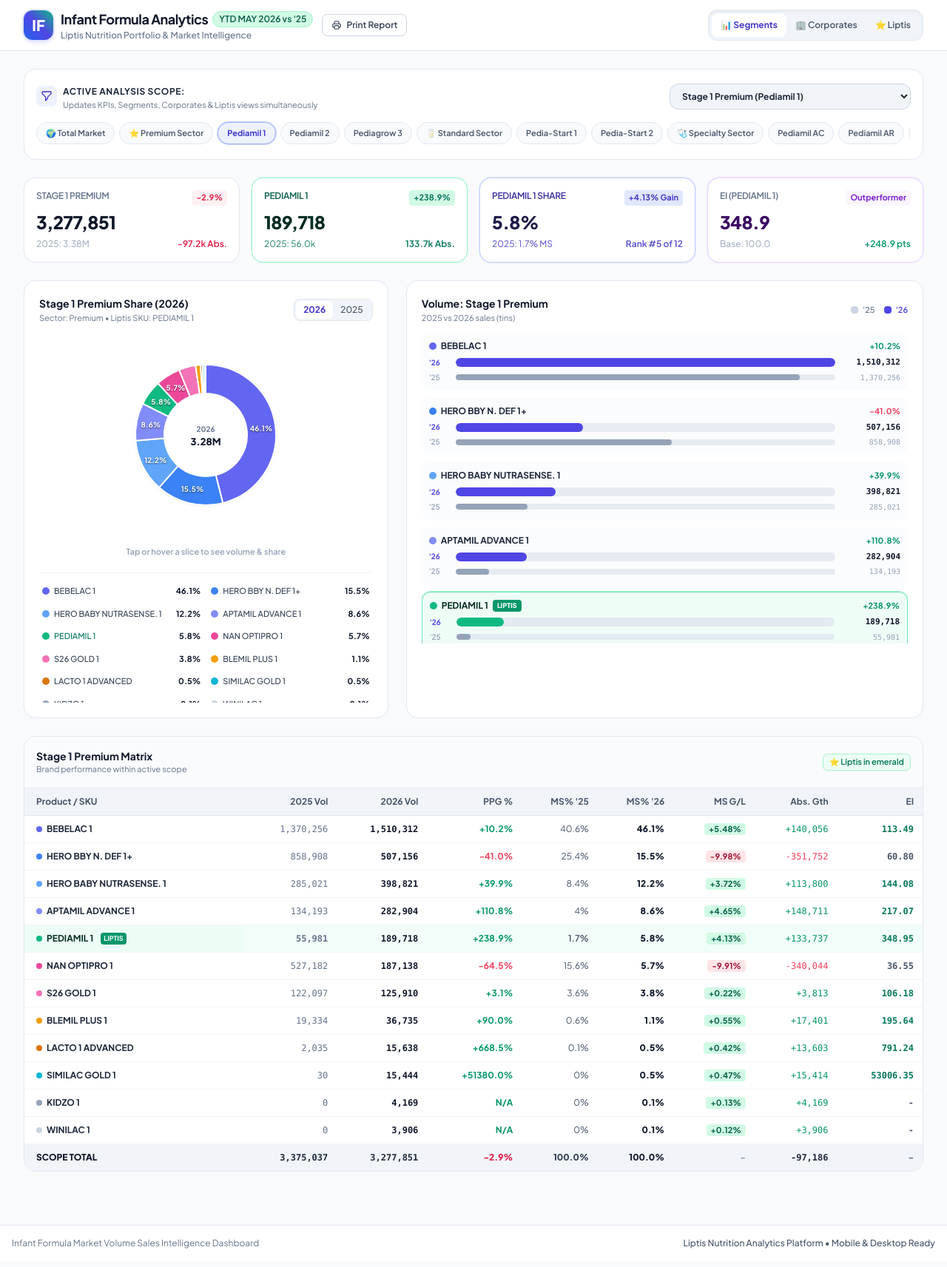
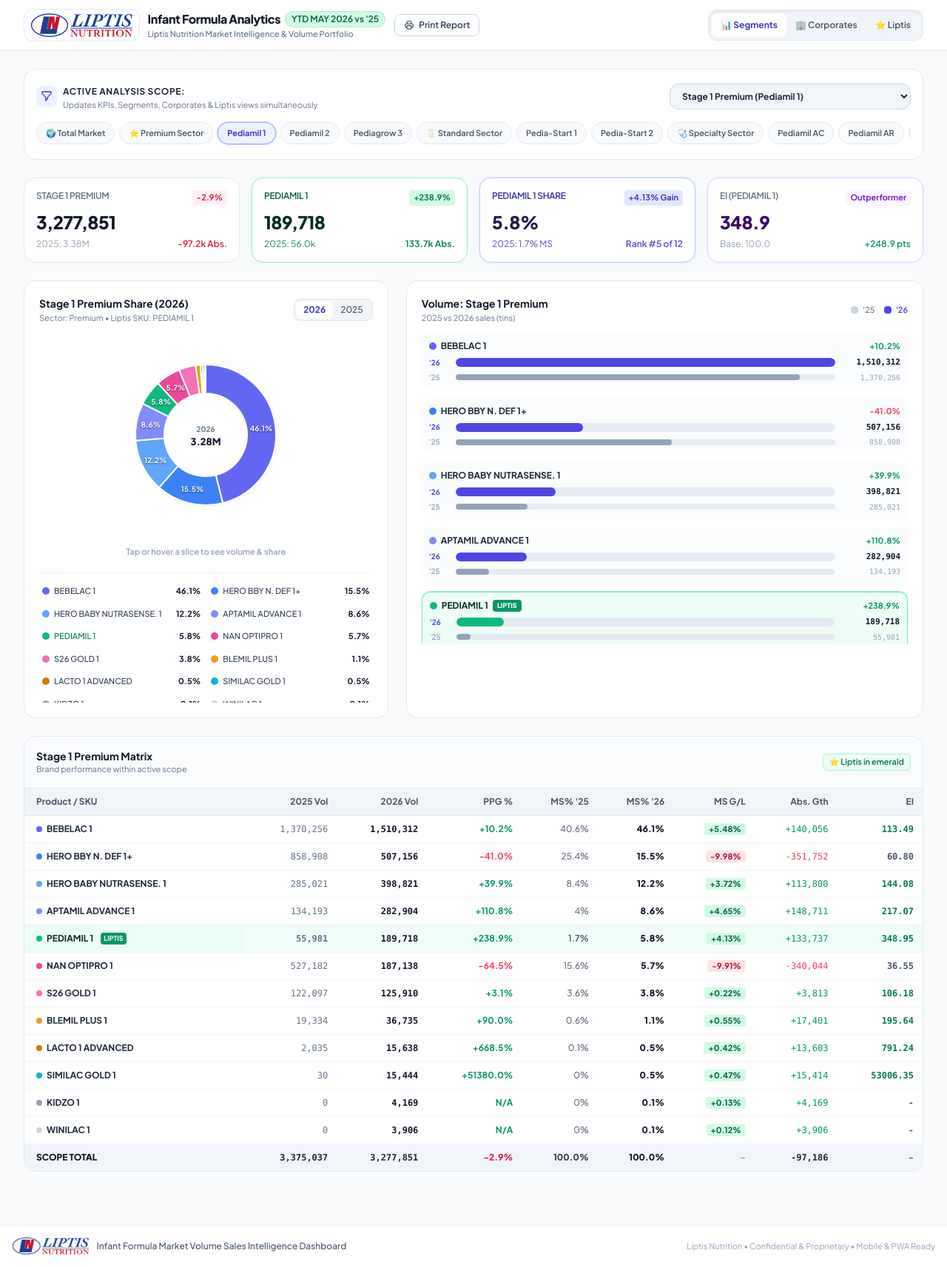
Before and after one commit to seifawamry/LN_Dashboard_Executive, a plain HTML site: page index.html in a window 1280 px wide. Shown: the whole page at 74% size. Drawn offline with nearby package versions, Linux system fonts and the light colour scheme.

Commit message:
Add files via upload

```diff
--- a/index.html
+++ b/index.html
@@ -3,9 +3,17 @@
 <head>
   <meta charset="UTF-8">
   <meta name="viewport" content="width=device-width, initial-scale=1.0, maximum-scale=5.0, viewport-fit=cover">
-  <meta name="theme-color" content="#4f46e5">
+  <meta name="theme-color" content="#1e1b4b">
   <meta name="apple-mobile-web-app-capable" content="yes">
-  <meta name="apple-mobile-web-app-status-bar-style" content="default">
+  <meta name="apple-mobile-web-app-status-bar-style" content="black-translucent">
+  <meta name="apple-mobile-web-app-title" content="Liptis Nutrition">
+  <meta name="application-name" content="Liptis Nutrition">
+
+  <!-- PWA & Mobile Home Screen Icons (iOS & Android) -->
+  <link rel="icon" type="image/png" sizes="64x64" href="favicon.png">
+  <link rel="apple-touch-icon" sizes="180x180" href="apple-touch-icon.png">
+  <link rel="manifest" href="manifest.json">
+
   <title>Infant Formula Market Volume & Liptis Nutrition Analytics</title>
 
   <script src="https://cdn.tailwindcss.com"></script>
@@ -87,19 +95,21 @@
 
       <!-- Brand & Title -->
       <div class="flex items-center justify-between gap-3">
-        <div class="flex items-center gap-2.5">
-          <div class="w-9 h-9 sm:w-10 sm:h-10 rounded-xl bg-gradient-to-tr from-blue-600 via-indigo-600 to-emerald-500 flex items-center justify-center text-white font-black text-lg sm:text-xl shadow-md shadow-indigo-500/20 ring-2 ring-indigo-100 flex-shrink-0">
-            IF
+        <div class="flex items-center gap-3">
+          <a href="#" class="flex items-center gap-2.5 group">
+            <div class="h-10 sm:h-11 px-2 py-1 bg-white rounded-xl border border-slate-200 shadow-xs flex items-center justify-center flex-shrink-0 group-hover:border-indigo-300 transition">
+              <img src="logo.png" alt="Liptis Nutrition Logo" class="h-7 sm:h-8 w-auto object-contain" onerror="this.style.display='none'">
             </div>
             <div>
               <div class="flex items-center gap-1.5 flex-wrap">
-              <h1 class="text-base sm:text-lg font-bold tracking-tight text-slate-900 leading-tight">Infant Formula Analytics</h1>
+                <h1 class="text-sm sm:text-base font-black tracking-tight text-slate-900 leading-tight">Infant Formula Analytics</h1>
                 <span class="inline-flex items-center px-2 py-0.5 rounded-full text-[10px] sm:text-xs font-semibold bg-emerald-100 text-emerald-800 border border-emerald-200 whitespace-nowrap">
                   YTD MAY 2026 vs '25
                 </span>
               </div>
-            <p class="text-[11px] sm:text-xs text-slate-500 font-medium">Liptis Nutrition Portfolio & Market Intelligence</p>
-          </div>
+              <p class="text-[10px] sm:text-[11px] text-slate-500 font-medium">Liptis Nutrition Market Intelligence & Volume Portfolio</p>
+            </div>
+          </a>
         </div>
 
         <button onclick="window.print()" class="hidden md:inline-flex items-center gap-1.5 px-3 py-1.5 rounded-lg border border-slate-300 text-xs font-semibold text-slate-700 hover:bg-slate-100 transition shadow-xs">
@@ -446,8 +456,13 @@
         <div class="absolute right-0 top-0 w-80 h-80 bg-emerald-500/10 rounded-full blur-3xl pointer-events-none"></div>
         <div class="relative z-10 grid grid-cols-1 md:grid-cols-12 gap-4 sm:gap-6 items-center">
           <div class="md:col-span-8 space-y-2 sm:space-y-3">
+            <div class="flex items-center gap-2 flex-wrap">
+              <div class="inline-flex items-center px-2.5 py-1 rounded-xl bg-white shadow-sm border border-emerald-300/40">
+                <img src="logo.png" alt="Liptis" class="h-5 sm:h-6 w-auto object-contain">
+              </div>
               <div class="inline-flex items-center gap-1.5 px-2.5 py-0.5 rounded-full text-[11px] font-semibold bg-emerald-400/20 text-emerald-300 border border-emerald-400/30" id="liptis-banner-tag">
                 🚀 Market Outperformer
+              </div>
             </div>
             <h2 class="text-lg sm:text-2xl font-black tracking-tight leading-tight" id="liptis-banner-title">
               Liptis Nutrition: +105.6% Volume Surge
@@ -656,9 +671,12 @@
 
   <!-- FOOTER -->
   <footer class="bg-white border-t border-slate-200 py-4 mt-8 sm:mt-12 text-center text-xs text-slate-500">
-    <div class="max-w-7xl mx-auto px-4 flex flex-col sm:flex-row items-center justify-between gap-2">
-      <div>Infant Formula Market Volume Sales Intelligence Dashboard</div>
-      <div class="font-medium text-slate-600">Liptis Nutrition Analytics Platform &bull; Mobile & Desktop Ready</div>
+    <div class="max-w-7xl mx-auto px-4 flex flex-col sm:flex-row items-center justify-between gap-3">
+      <div class="flex items-center gap-2.5">
+        <img src="logo.png" alt="Liptis Nutrition" class="h-6 w-auto object-contain">
+        <span class="font-medium text-slate-600">Infant Formula Market Volume Sales Intelligence Dashboard</span>
+      </div>
+      <div class="text-[11px] text-slate-400">Liptis Nutrition &bull; Confidential & Proprietary &bull; Mobile & PWA Ready</div>
     </div>
   </footer>
 
```
Also changed, not shown: apple-touch-icon.png (added), favicon.png (added), icon-192.png (added), icon-512.png (added), logo.png (added), manifest.json (added). Lines whose indentation alone changed are shown as unchanged.
